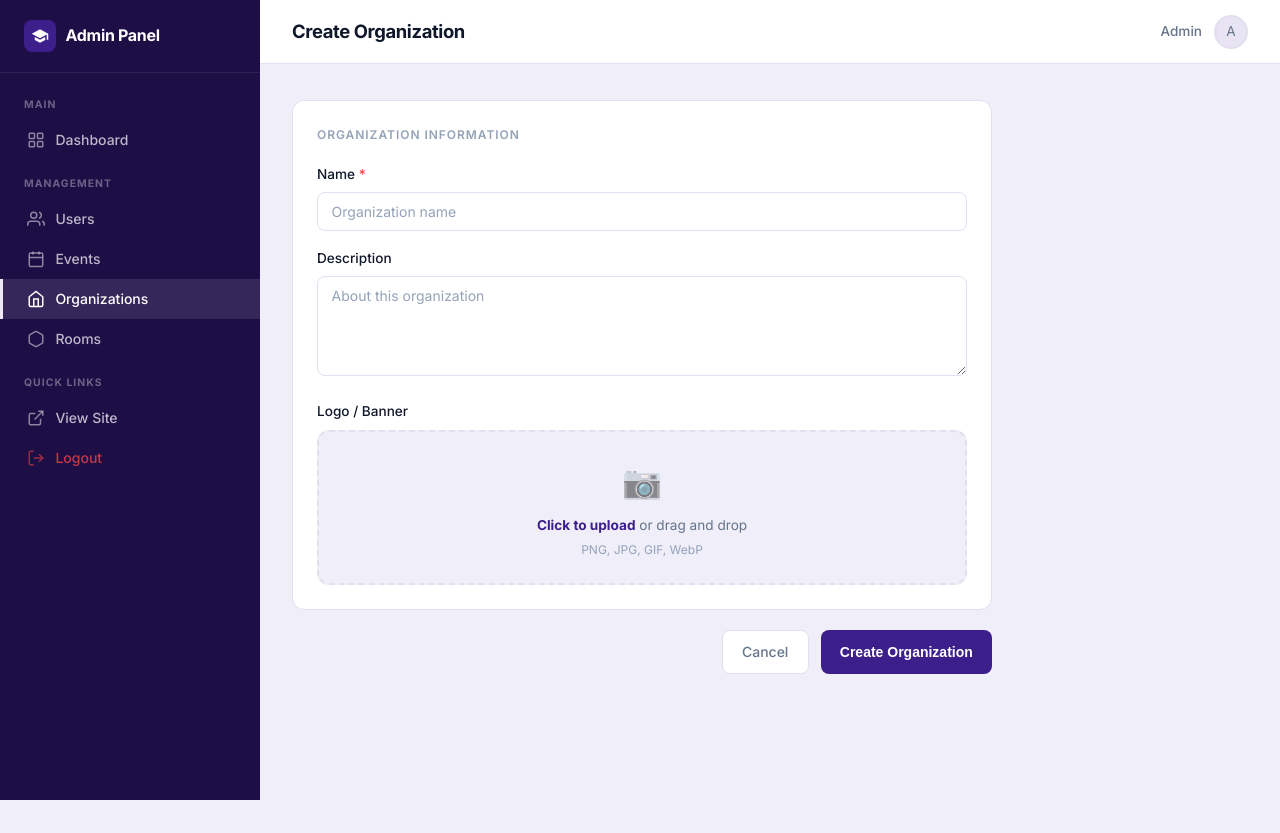
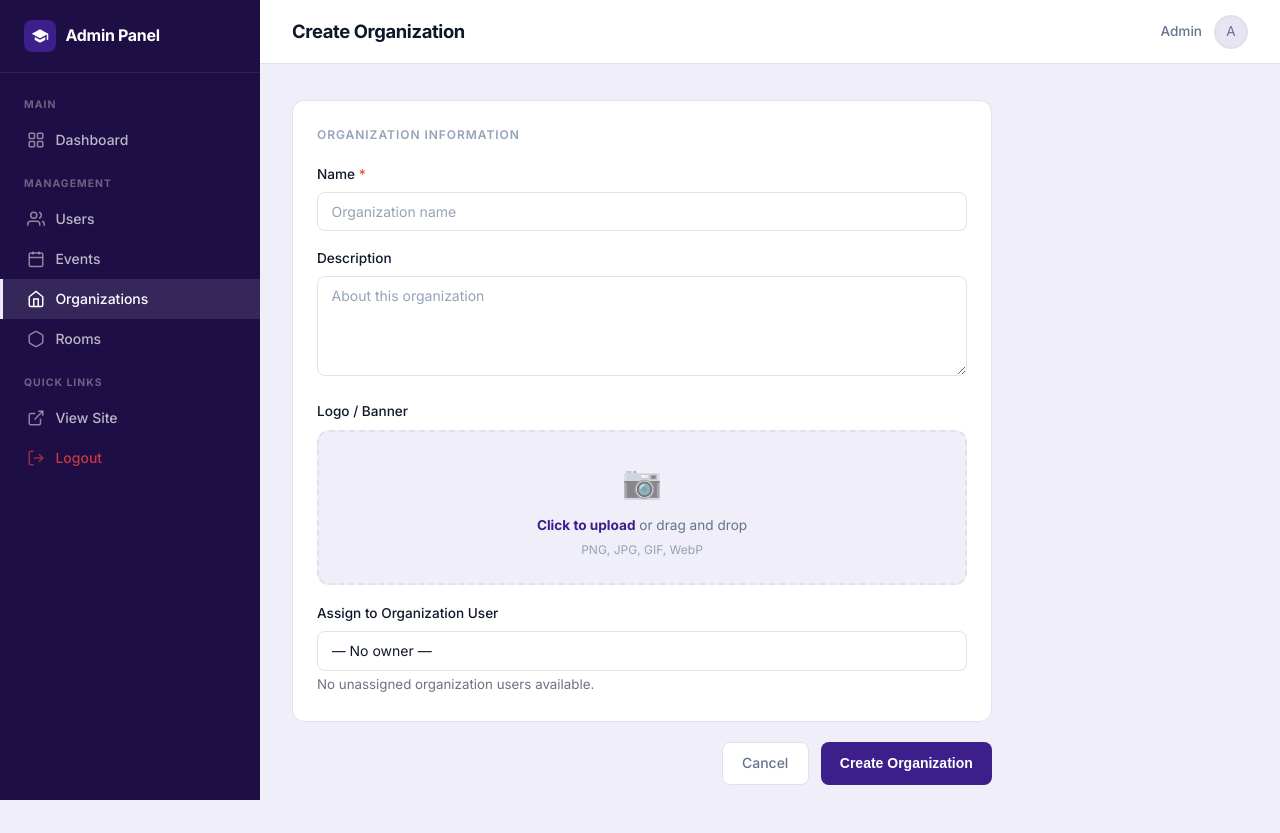
Before and after one commit to kanangoylarov/CampusEvents, a Flask app: page /admin/organizations/create in a window 1280 px wide. Before the commit the page ends 800 px from the top, so only its background shows below. Run offline with Flask 3, Linux system fonts and the light colour scheme; a user stored in the database is signed in.

Commit message:
Allow admin to assign organization users when creating/editing orgs
- Create org form shows dropdown of unassigned organization-role users
- Edit org form shows dropdown to assign/reassign owner
- Assigning sets user.organization_id, unassigning clears it

Co-Authored-By: Claude Opus 4.6 (1M context) <noreply@anthropic.com>

```diff
--- a/app/routers/admin_routes.py
+++ b/app/routers/admin_routes.py
@@ -187,7 +187,8 @@ def list_organizations():
 
 @admin_bp.get('/organizations/create')
 def create_organization_form():
-    return render_template('admin/organizations/create.html')
+    org_users = [u for u in user_service.list_users() if u.role == 'organization' and not u.organization_id]
+    return render_template('admin/organizations/create.html', org_users=org_users)
 
 
 @admin_bp.post('/organizations/create')
@@ -197,6 +198,12 @@ def create_organization():
     if error:
         flash(error, 'danger')
         return redirect(url_for('admin.create_organization_form'))
+    assign_to = request.form.get('assign_user_id')
+    if assign_to:
+        user = user_service.get_user(int(assign_to))
+        if user and user.role == 'organization':
+            user.organization_id = org.id
+            user_repository.update()
     flash('Organization created successfully!', 'success')
     return redirect(url_for('admin.list_organizations'))
 
@@ -207,7 +214,11 @@ def edit_organization_form(id):
     if not org:
         flash('Organization not found.', 'danger')
         return redirect(url_for('admin.list_organizations'))
-    return render_template('admin/organizations/edit.html', organization=org)
+    all_org_users = [u for u in user_service.list_users() if u.role == 'organization']
+    current_owner = next((u for u in all_org_users if u.organization_id == id), None)
+    available_users = [u for u in all_org_users if not u.organization_id or u.organization_id == id]
+    return render_template('admin/organizations/edit.html', organization=org,
+                           available_users=available_users, current_owner=current_owner)
 
 
 @admin_bp.post('/organizations/<int:id>/edit')
@@ -217,6 +228,16 @@ def edit_organization(id):
     if error:
         flash(error, 'danger')
         return redirect(url_for('admin.edit_organization_form', id=id))
+    assign_to = request.form.get('assign_user_id')
+    all_org_users = [u for u in user_service.list_users() if u.role == 'organization']
+    for u in all_org_users:
+        if u.organization_id == id:
+            u.organization_id = None
+    if assign_to:
+        user = user_service.get_user(int(assign_to))
+        if user and user.role == 'organization':
+            user.organization_id = id
+    user_repository.update()
     flash('Organization updated successfully!', 'success')
     return redirect(url_for('admin.list_organizations'))
 
--- a/app/templates/admin/organizations/create.html
+++ b/app/templates/admin/organizations/create.html
@@ -24,6 +24,18 @@
                     <div class="file-upload-hint">PNG, JPG, GIF, WebP</div>
                 </div>
             </div>
+            <div class="form-group">
+                <label>Assign to Organization User</label>
+                <select name="assign_user_id">
+                    <option value="">— No owner —</option>
+                    {% for u in org_users %}
+                    <option value="{{ u.id }}">{{ u.full_name }} ({{ u.email }})</option>
+                    {% endfor %}
+                </select>
+                {% if not org_users %}
+                <small style="color: #6b7280;">No unassigned organization users available.</small>
+                {% endif %}
+            </div>
         </div>
         <div class="form-actions">
             <a href="{{ url_for('admin.list_organizations') }}" class="btn-secondary">Cancel</a>
```
Also changed, not shown: app/templates/admin/organizations/edit.html (+14 -0 lines).
